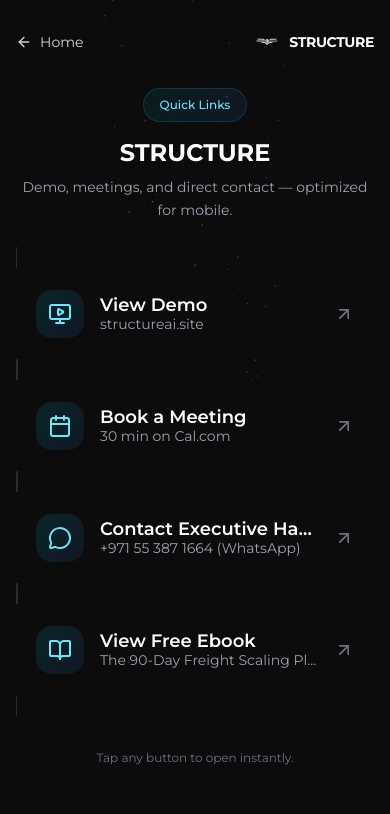
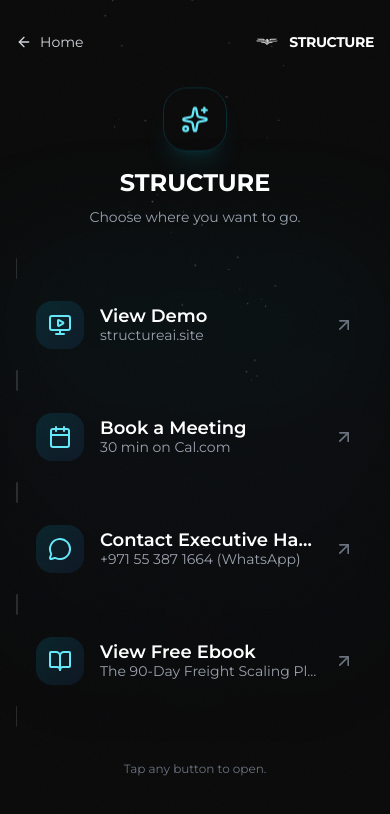
Before and after one commit to thecafetron-ctrl/structurewebsite, a Next.js app: page /qr in a window 390 px wide. Shown: the top 814 px of the page. Built offline with nearby package versions, Linux system fonts and the light colour scheme; no server answers.

Commit message:
Improve /qr visuals and remove mobile caption

```diff
--- a/app/qr/page.tsx
+++ b/app/qr/page.tsx
@@ -2,7 +2,7 @@
 
 import Link from 'next/link'
 import Image from 'next/image'
-import { ArrowLeft, ArrowUpRight, Calendar, MessageCircle, BookOpen, MonitorPlay } from 'lucide-react'
+import { ArrowLeft, ArrowUpRight, Calendar, MessageCircle, BookOpen, MonitorPlay, Sparkles } from 'lucide-react'
 import MovingStars from '@/components/MovingStars'
 
 const LINKS = {
@@ -32,8 +32,19 @@
   return (
     <Comp
       {...compProps}
-      className="group w-full rounded-2xl bg-white/[0.04] border border-white/10 hover:border-cyan-500/40 hover:bg-cyan-500/10 transition-all active:scale-[0.99] focus:outline-none focus-visible:ring-2 focus-visible:ring-cyan-400/60"
+      className="group relative w-full rounded-2xl bg-white/[0.035] border border-white/10 hover:border-cyan-500/40 transition-all active:scale-[0.99] focus:outline-none focus-visible:ring-2 focus-visible:ring-cyan-400/60 overflow-hidden"
     >
+      {/* Shimmer */}
+      <div
+        className="pointer-events-none absolute inset-0 opacity-0 group-hover:opacity-100 transition-opacity duration-300"
+        aria-hidden="true"
+      >
+        <div
+          className="absolute inset-y-0 left-0 w-1/2 bg-gradient-to-r from-transparent via-cyan-400/10 to-transparent"
+          style={{ animation: 'qrShimmer 1.4s ease-in-out' }}
+        />
+      </div>
+
       <div className="flex items-center justify-between gap-4 px-5 py-5">
         <div className="flex items-center gap-4 min-w-0">
           <div className="w-12 h-12 rounded-2xl bg-gradient-to-br from-cyan-500/15 to-blue-500/10 flex items-center justify-center flex-shrink-0">
@@ -56,6 +67,26 @@
   return (
     <div className="min-h-screen bg-[#0a0a0a] text-white relative overflow-x-hidden">
       <MovingStars />
+
+      {/* Local animations (lightweight, mobile-safe) */}
+      <style jsx global>{`
+        @keyframes qrFloat {
+          0%, 100% { transform: translateY(0px); }
+          50% { transform: translateY(-10px); }
+        }
+        @keyframes qrPulse {
+          0%, 100% { opacity: 0.55; }
+          50% { opacity: 0.95; }
+        }
+        @keyframes qrShimmer {
+          0% { transform: translateX(-120%) skewX(-15deg); opacity: 0; }
+          30% { opacity: 0.35; }
+          70% { opacity: 0.35; }
+          100% { transform: translateX(120%) skewX(-15deg); opacity: 0; }
+        }
+        .qr-float { animation: qrFloat 6s ease-in-out infinite; }
+        .qr-pulse { animation: qrPulse 5.5s ease-in-out infinite; }
+      `}</style>
 
       {/* Top bar */}
       <div className="relative z-10 px-4 pt-5">
@@ -86,17 +117,23 @@
       {/* Content */}
       <main className="relative z-10 px-4 pb-10 pt-6">
         <div className="max-w-md mx-auto">
-          <div className="text-center mb-6">
-            <div className="inline-flex items-center gap-2 px-4 py-2 rounded-full bg-gradient-to-r from-cyan-500/10 to-blue-500/10 border border-cyan-500/20 text-cyan-300 text-xs font-medium">
-              Quick Links
+          {/* Hero */}
+          <div className="text-center mb-7">
+            <div className="mx-auto w-16 h-16 rounded-3xl bg-gradient-to-br from-cyan-500/18 to-blue-500/10 border border-cyan-500/20 flex items-center justify-center shadow-xl shadow-cyan-500/10 qr-float">
+              <Sparkles className="w-7 h-7 text-cyan-300" />
             </div>
             <h1 className="mt-4 text-2xl font-bold leading-tight">STRUCTURE</h1>
             <p className="mt-2 text-gray-400 text-sm leading-relaxed">
-              Demo, meetings, and direct contact — optimized for mobile.
+              Choose where you want to go.
             </p>
           </div>
 
-          <div className="space-y-3">
+          {/* Card stack */}
+          <div className="relative">
+            {/* Ambient glow */}
+            <div className="absolute -inset-6 bg-gradient-to-b from-cyan-500/10 via-blue-500/5 to-transparent blur-3xl rounded-[32px] qr-pulse pointer-events-none" />
+
+            <div className="relative space-y-3">
             <ActionButton
               href={LINKS.demo}
               label="View Demo"
@@ -121,10 +158,11 @@
               sublabel="The 90-Day Freight Scaling Playbook"
               icon={<BookOpen className="w-6 h-6" />}
             />
+            </div>
           </div>
 
           <div className="mt-8 text-center text-xs text-gray-500">
-            Tap any button to open instantly.
+            Tap any button to open.
           </div>
         </div>
       </main>
```
